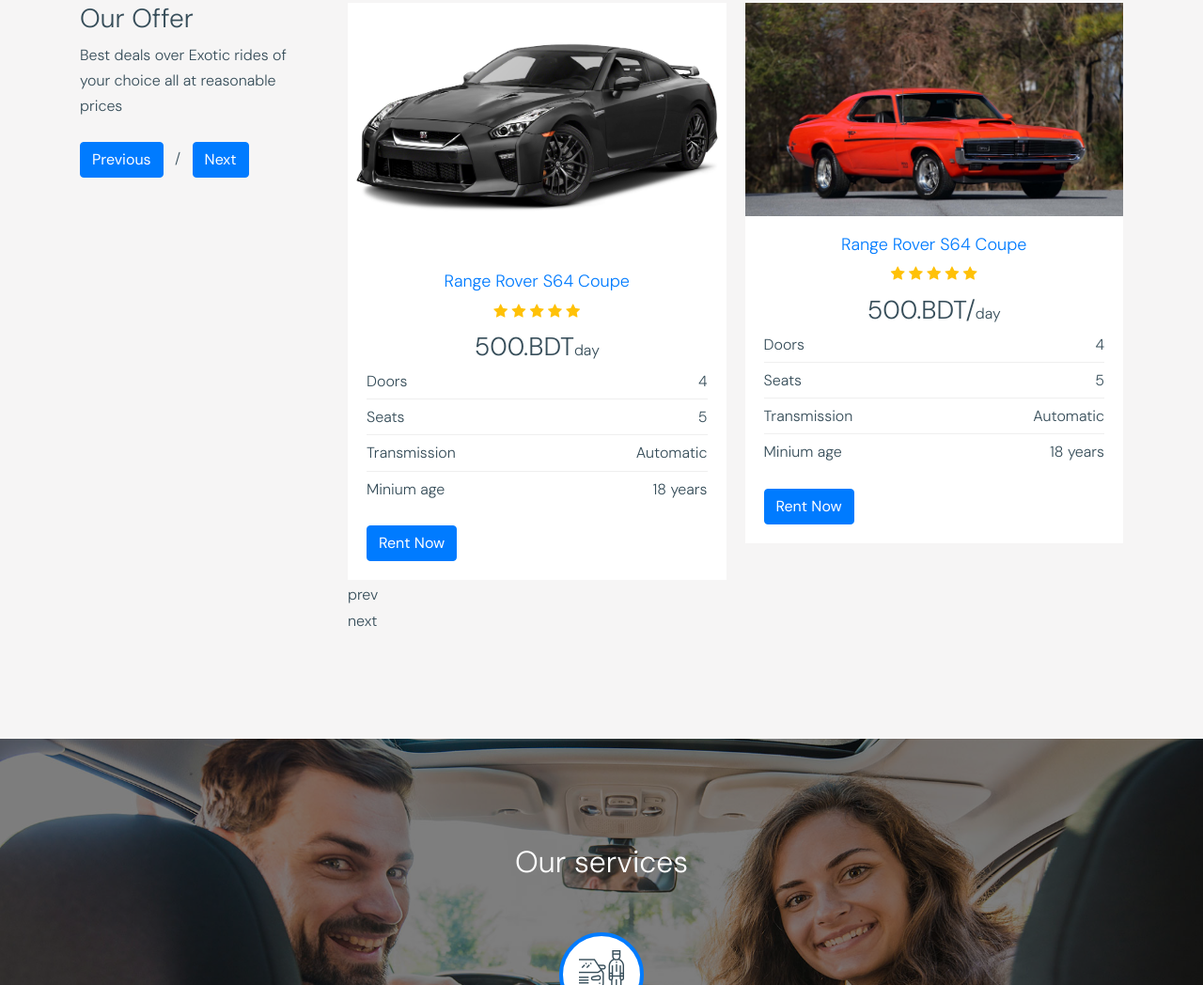
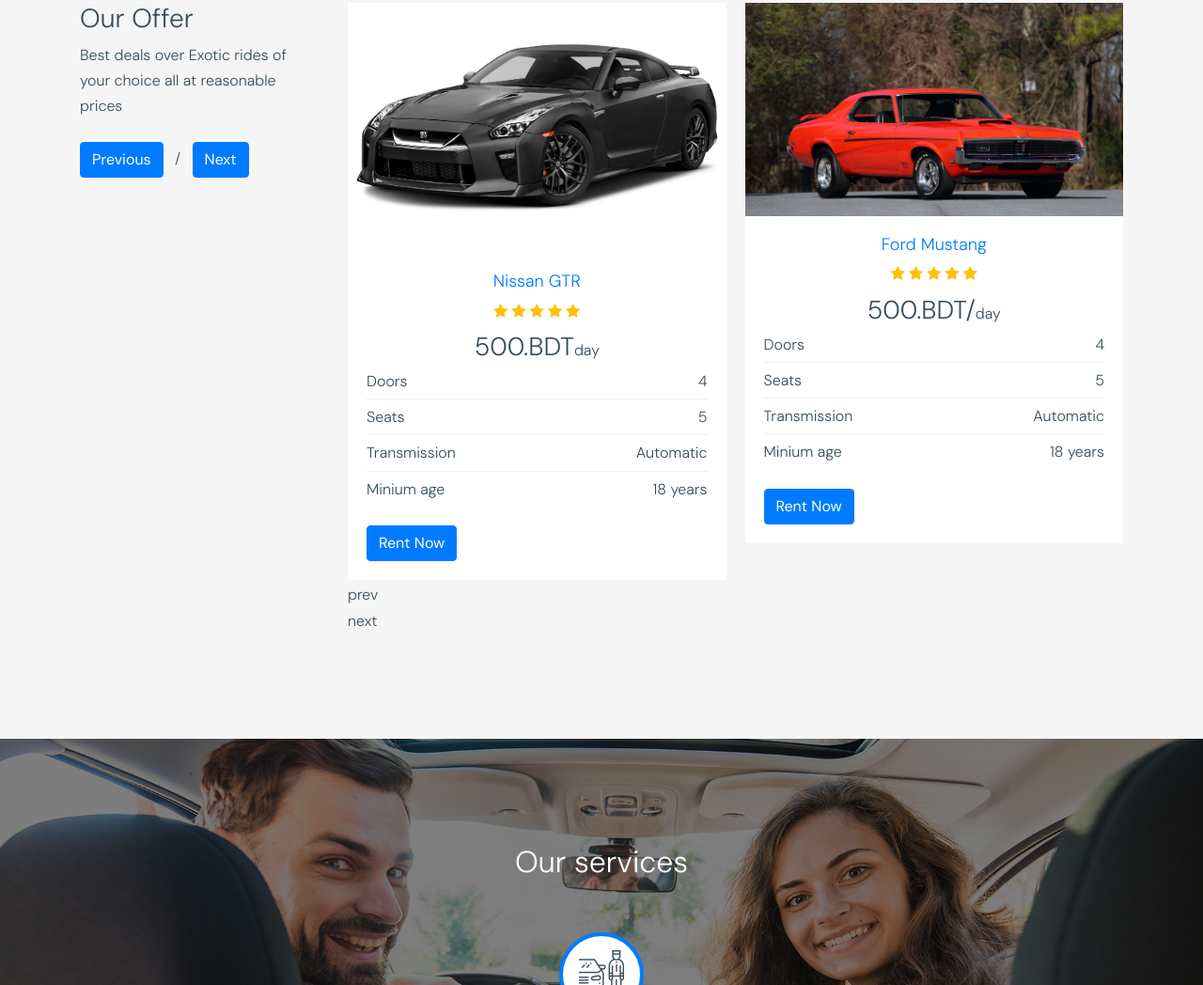
Before and after one commit to RahmanFaria/RahmanFaria.github.io, a plain HTML site: page index.html in a window 1280 px wide. Shown: the part 1194-2242 px from the top of the page at 94% size. Drawn offline with Linux system fonts and the light colour scheme; files whose address does not match are found by name.

Commit message:
Update index.html
Car names

```diff
--- a/index.html
+++ b/index.html
@@ -180,7 +180,7 @@
                 <a href="#"><img src="images/American_Muscle.jpg" alt="Image" class="img-fluid"></a>
                 <div class="item-1-contents">
                   <div class="text-center">
-                  <h3><a href="#">Range Rover S64 Coupe</a></h3>
+                  <h3><a href="#">Dodge Charger American Muscle</a></h3>
                   <div class="rating">
                     <span class="icon-star text-warning"></span>
                     <span class="icon-star text-warning"></span>
@@ -218,7 +218,7 @@
                 <a href="#"><img src="images/GTR.jpg" alt="Image" class="img-fluid"></a>
                 <div class="item-1-contents">
                   <div class="text-center">
-                  <h3><a href="#">Range Rover S64 Coupe</a></h3>
+                  <h3><a href="#">Nissan GTR</a></h3>
                   <div class="rating">
                     <span class="icon-star text-warning"></span>
                     <span class="icon-star text-warning"></span>
@@ -256,7 +256,7 @@
                 <a href="#"><img src="images/Ford_Mustang.jpg" alt="Image" class="img-fluid"></a>
                 <div class="item-1-contents">
                   <div class="text-center">
-                  <h3><a href="#">Range Rover S64 Coupe</a></h3>
+                  <h3><a href="#">Ford Mustang</a></h3>
                   <div class="rating">
                     <span class="icon-star text-warning"></span>
                     <span class="icon-star text-warning"></span>
@@ -294,7 +294,7 @@
                 <a href="#"><img src="images/Pickup.webp" alt="Image" class="img-fluid"></a>
                 <div class="item-1-contents">
                   <div class="text-center">
-                  <h3><a href="#">Range Rover S64 Coupe</a></h3>
+                  <h3><a href="#">F-150 Truck</a></h3>
                   <div class="rating">
                     <span class="icon-star text-warning"></span>
                     <span class="icon-star text-warning"></span>
@@ -333,7 +333,7 @@
                 <a href="#"><img src="images/img_2.jpg" alt="Image" class="img-fluid"></a>
                 <div class="item-1-contents">
                   <div class="text-center">
-                  <h3><a href="#">Range Rover S64 Coupe</a></h3>
+                  <h3><a href="#">Lexus IS300</a></h3>
                   <div class="rating">
                     <span class="icon-star text-warning"></span>
                     <span class="icon-star text-warning"></span>
```
